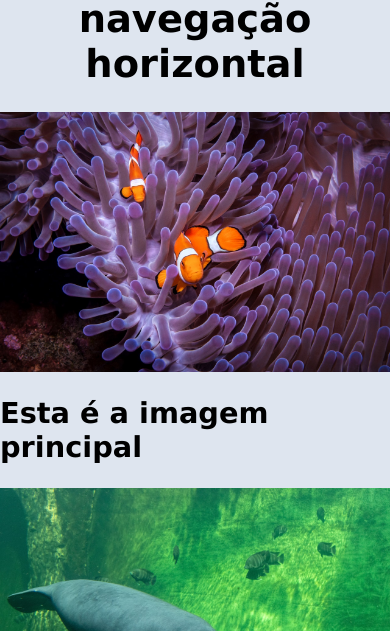
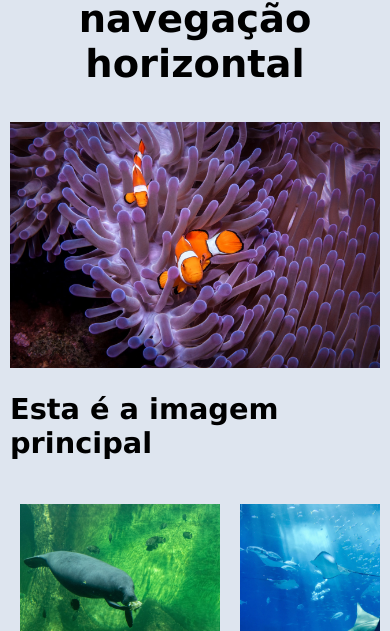
Before and after one commit to IsabellePacheco/Layouts_-Responsivos, a plain HTML site: page Aquario/index.html in a window 390 px wide. Shown: the part 3219-3850 px from the top of the page. Drawn offline with Linux system fonts and the light colour scheme.

Commit message:
style -CSS

```diff
--- a/Aquario/style.css
+++ b/Aquario/style.css
@@ -128,3 +128,40 @@ img{
         order: -1;
     }
 }
+
+/* Grid 2 - Colunas e navegação horizontal */
+.grid2 {
+    /* altera o tipo de display */
+    display: grid;
+    /* coluna lateral fixada em 200px */
+    grid-template-columns: 1fr 200px;
+    grid-gap: 20px;
+    /* limita o tamanho do container */
+    max-width: 800px;
+    /* margem */
+    padding: 10px;
+    /* alinha o container ao centro caso a tela seja maior que 800px */
+    margin: 0 auto;
+}
+
+.sidebar > div {
+    margin-bottom: 10px;
+}
+
+@media (max-width: 600px) {
+    .grid2 {
+    /* coloca tudo em uma coluna */
+      grid-template-columns: 1fr;
+    }
+    .sidebar {
+        /* deixa os itens lado a lado */
+      display: flex;
+      /* insere a navegação nas imagens */
+      overflow: scroll;
+    }
+    .sidebar > div {
+        /* não diminui o valor dos itens, mantem 200px */
+      flex: 1 0 200px;
+      margin: 0 10px;
+    }
+}
```
